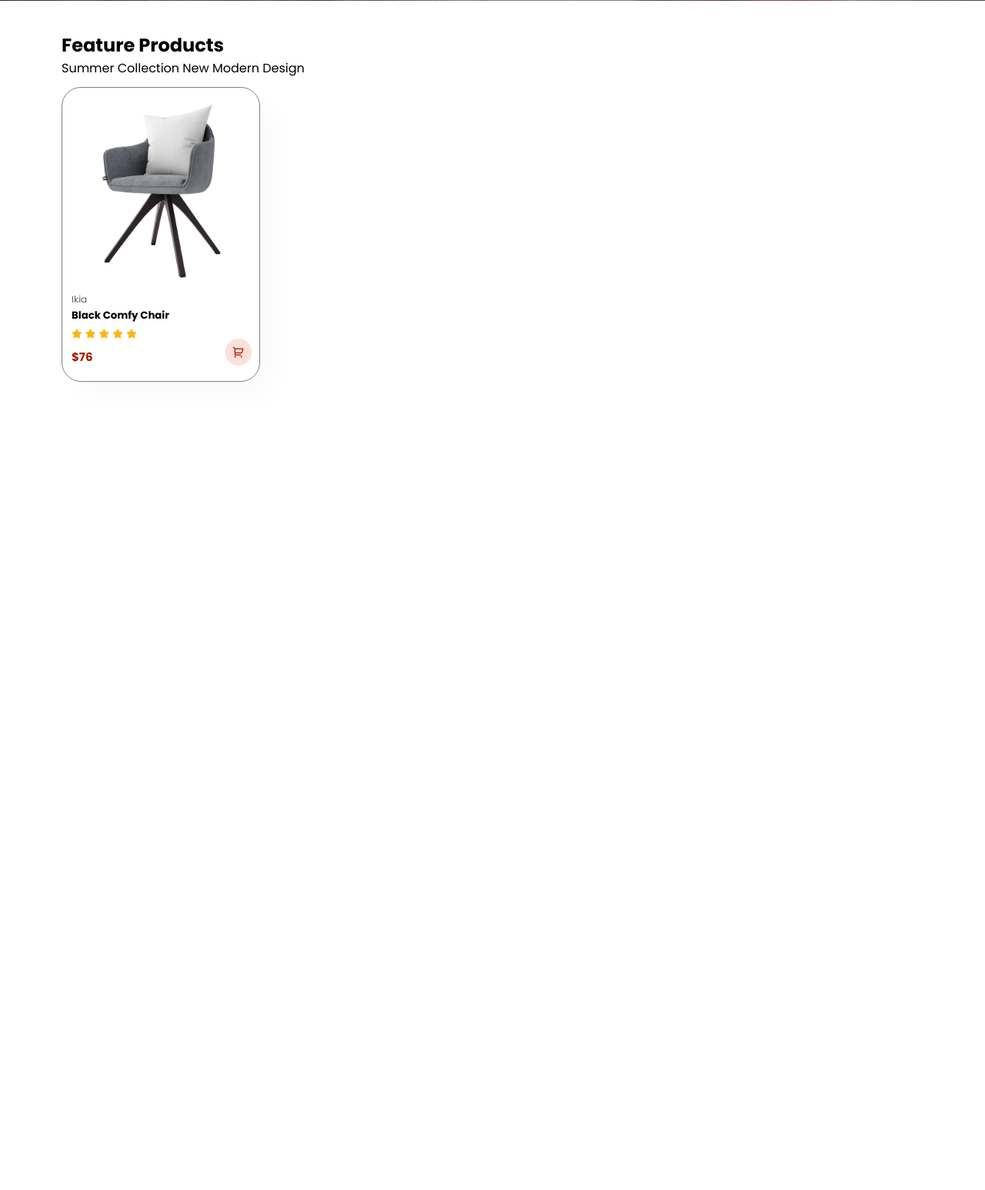
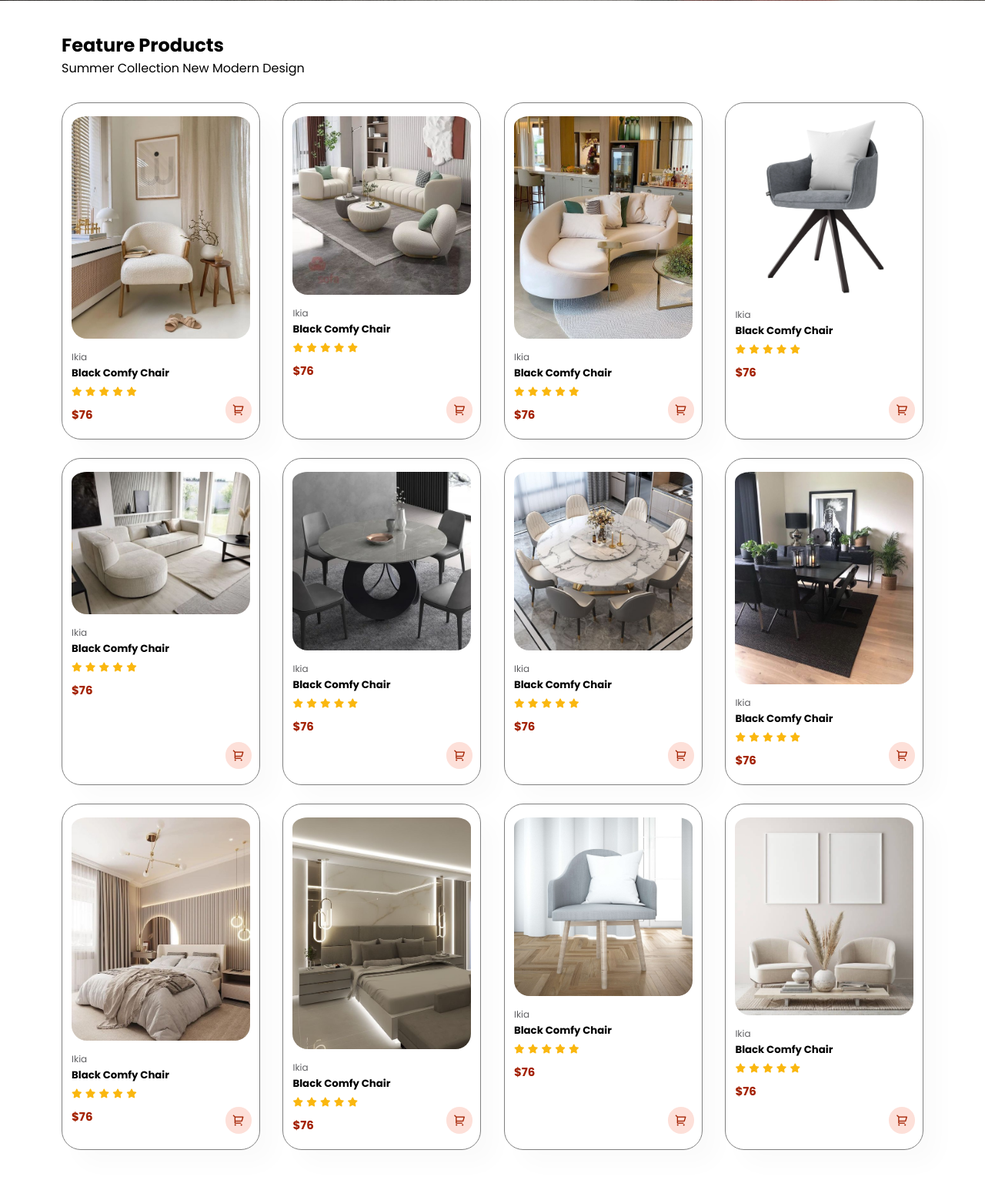
Before and after one commit to Abrar-Hosny/Comfy-home-E-commerce-website, a PHP site: page / in a window 1280 px wide. Shown: the part 650-2196 px from the top of the page at 77% size. Before the commit the page ends 1146 px from the top, so only its background shows below. Run offline with PHP 8.4, Linux system fonts and the light colour scheme; some libraries are stand-ins or nearby versions.

Commit message:
product card done

```diff
--- a/index.css
+++ b/index.css
@@ -203,6 +203,18 @@ transition: 0.3s;
     margin-right: 20px;
 }
 
+#product1 .pro-container{
+    display: flex;
+    flex-direction: row;
+    justify-content: space-between;
+    padding-top: 20px;
+    flex-wrap: wrap;
+}
+
+
+
+
+
 
 #product1 .pro{
 width: 23%;
--- a/index.html
+++ b/index.html
@@ -52,6 +52,60 @@
 <div class="pro-container">
 
   <div class="pro">
+    <img src="assets/06be33edd35f7422010e45eee0f9d401.jpg" alt="">
+    <div class="des">
+      <span>Ikia</span>
+<h5>Black Comfy Chair</h5>
+<div class="star">
+  <i class="fas fa-star"></i>
+  <i class="fas fa-star"></i>
+  <i class="fas fa-star"></i>
+  <i class="fas fa-star"></i>
+  <i class="fas fa-star"></i>
+
+</div>
+<h4>$76</h4>
+    </div>
+    <a href="#"><i class="ri-shopping-cart-2-line cart"></i></a>
+  </div>
+
+  <div class="pro">
+    <img src="assets/6ec50fcc950e4fd027d07d1c9bbfde48.jpg" alt="">
+    <div class="des">
+      <span>Ikia</span>
+<h5>Black Comfy Chair</h5>
+<div class="star">
+  <i class="fas fa-star"></i>
+  <i class="fas fa-star"></i>
+  <i class="fas fa-star"></i>
+  <i class="fas fa-star"></i>
+  <i class="fas fa-star"></i>
+
+</div>
+<h4>$76</h4>
+    </div>
+    <a href="#"><i class="ri-shopping-cart-2-line cart"></i></a>
+  </div>
+
+  <div class="pro">
+    <img src="assets/ebdf8e6a7f2f1a1a1cc74093130ef979.jpg" alt="">
+    <div class="des">
+      <span>Ikia</span>
+<h5>Black Comfy Chair</h5>
+<div class="star">
+  <i class="fas fa-star"></i>
+  <i class="fas fa-star"></i>
+  <i class="fas fa-star"></i>
+  <i class="fas fa-star"></i>
+  <i class="fas fa-star"></i>
+
+</div>
+<h4>$76</h4>
+    </div>
+    <a href="#"><i class="ri-shopping-cart-2-line cart"></i></a>
+  </div>
+
+  <div class="pro">
     <img src="assets/craft-1.png" alt="">
     <div class="des">
       <span>Ikia</span>
@@ -68,9 +122,155 @@
     </div>
     <a href="#"><i class="ri-shopping-cart-2-line cart"></i></a>
   </div>
+
+  <div class="pro">
+    <img src="assets/ee5b1c309ceaef47e5e2559927947a00.jpg" alt="">
+    <div class="des">
+      <span>Ikia</span>
+<h5>Black Comfy Chair</h5>
+<div class="star">
+  <i class="fas fa-star"></i>
+  <i class="fas fa-star"></i>
+  <i class="fas fa-star"></i>
+  <i class="fas fa-star"></i>
+  <i class="fas fa-star"></i>
+
+</div>
+<h4>$76</h4>
+    </div>
+    <a href="#"><i class="ri-shopping-cart-2-line cart"></i></a>
+  </div>
+
+  <div class="pro">
+    <img src="assets/361e73257c6f65f5032fa027c7fc0560.jpg" alt="">
+    <div class="des">
+      <span>Ikia</span>
+<h5>Black Comfy Chair</h5>
+<div class="star">
+  <i class="fas fa-star"></i>
+  <i class="fas fa-star"></i>
+  <i class="fas fa-star"></i>
+  <i class="fas fa-star"></i>
+  <i class="fas fa-star"></i>
+
+</div>
+<h4>$76</h4>
+    </div>
+    <a href="#"><i class="ri-shopping-cart-2-line cart"></i></a>
+  </div>
+
+  <div class="pro">
+    <img src="assets/a258706ce535f54920f478983759a9e6.jpg" alt="">
+    <div class="des">
+      <span>Ikia</span>
+<h5>Black Comfy Chair</h5>
+<div class="star">
+  <i class="fas fa-star"></i>
+  <i class="fas fa-star"></i>
+  <i class="fas fa-star"></i>
+  <i class="fas fa-star"></i>
+  <i class="fas fa-star"></i>
+
+</div>
+<h4>$76</h4>
+    </div>
+    <a href="#"><i class="ri-shopping-cart-2-line cart"></i></a>
+  </div>
+
+  <div class="pro">
+    <img src="assets/7d6d1e9fc6ed6ac770d8a18445336995.jpg" alt="">
+    <div class="des">
+      <span>Ikia</span>
+<h5>Black Comfy Chair</h5>
+<div class="star">
+  <i class="fas fa-star"></i>
+  <i class="fas fa-star"></i>
+  <i class="fas fa-star"></i>
+  <i class="fas fa-star"></i>
+  <i class="fas fa-star"></i>
+
+</div>
+<h4>$76</h4>
+    </div>
+    <a href="#"><i class="ri-shopping-cart-2-line cart"></i></a>
+  </div>
+
+  <div class="pro">
+    <img src="assets/3d0e150a88c1b0417ae4936cd6c6db5b.jpg" alt="">
+    <div class="des">
+      <span>Ikia</span>
+<h5>Black Comfy Chair</h5>
+<div class="star">
+  <i class="fas fa-star"></i>
+  <i class="fas fa-star"></i>
+  <i class="fas fa-star"></i>
+  <i class="fas fa-star"></i>
+  <i class="fas fa-star"></i>
+
+</div>
+<h4>$76</h4>
+    </div>
+    <a href="#"><i class="ri-shopping-cart-2-line cart"></i></a>
+  </div>
+
+  <div class="pro">
+    <img src="assets/1634f174b28f282ee30fa296450671c1.jpg" alt="">
+    <div class="des">
+      <span>Ikia</span>
+<h5>Black Comfy Chair</h5>
+<div class="star">
+  <i class="fas fa-star"></i>
+  <i class="fas fa-star"></i>
+  <i class="fas fa-star"></i>
+  <i class="fas fa-star"></i>
+  <i class="fas fa-star"></i>
+
+</div>
+<h4>$76</h4>
+    </div>
+    <a href="#"><i class="ri-shopping-cart-2-line cart"></i></a>
+  </div>
+
+  <div class="pro">
+    <img src="assets/seller-3.jpg" alt="">
+    <div class="des">
+      <span>Ikia</span>
+<h5>Black Comfy Chair</h5>
+<div class="star">
+  <i class="fas fa-star"></i>
+  <i class="fas fa-star"></i>
+  <i class="fas fa-star"></i>
+  <i class="fas fa-star"></i>
+  <i class="fas fa-star"></i>
+
+</div>
+<h4>$76</h4>
+    </div>
+    <a href="#"><i class="ri-shopping-cart-2-line cart"></i></a>
+  </div>
+
+  <div class="pro">
+    <img src="assets/50807d1af5e37f251fc667736da4d3cf.jpg" alt="">
+    <div class="des">
+      <span>Ikia</span>
+<h5>Black Comfy Chair</h5>
+<div class="star">
+  <i class="fas fa-star"></i>
+  <i class="fas fa-star"></i>
+  <i class="fas fa-star"></i>
+  <i class="fas fa-star"></i>
+  <i class="fas fa-star"></i>
+
+</div>
+<h4>$76</h4>
+    </div>
+    <a href="#"><i class="ri-shopping-cart-2-line cart"></i></a>
+  </div>
+
 </div>
 
       </section>
+
 
       <!-- <script src="https://cdnjs.cloudflare.com/ajax/libs/flowbite/2.2.0/flowbite.min.js"></script> -->
       <script src="https://unpkg.com/scrollreveal"></script>
```
Also changed, not shown: assets/06be33edd35f7422010e45eee0f9d401.jpg (added), assets/1634f174b28f282ee30fa296450671c1.jpg (added), assets/361e73257c6f65f5032fa027c7fc0560.jpg (added), assets/3d0e150a88c1b0417ae4936cd6c6db5b.jpg (added), assets/50807d1af5e37f251fc667736da4d3cf.jpg (added), assets/6ec50fcc950e4fd027d07d1c9bbfde48.jpg (added), assets/7d6d1e9fc6ed6ac770d8a18445336995.jpg (added), assets/830da7ab3257a828b6e7ae7bbce51f13.jpg (added), assets/a258706ce535f54920f478983759a9e6.jpg (added), assets/b73742fed7128d66a6beb496d692cac8.jpg (added), assets/cc85e13cf0e57d7469fd04ca485092f3.jpg (added), assets/ebdf8e6a7f2f1a1a1cc74093130ef979.jpg (added), assets/ee5b1c309ceaef47e5e2559927947a00.jpg (added), assets/seller-3.jpg (added), 1 more files.
